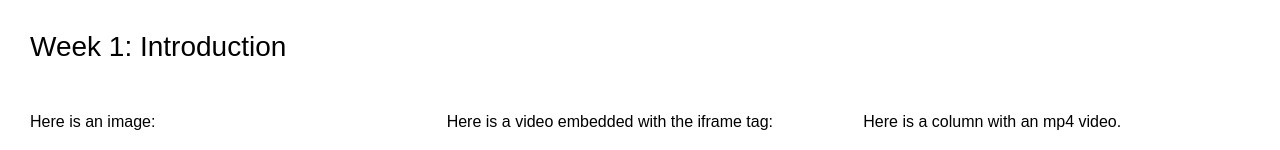
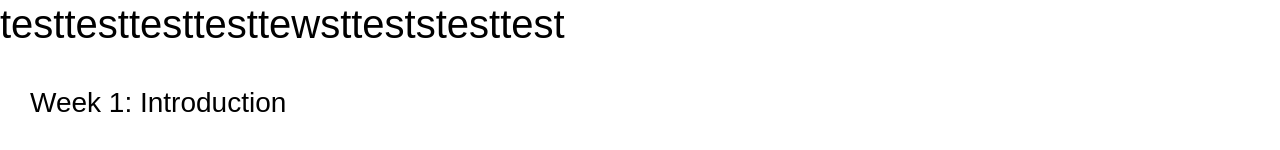
Before and after one commit to Achintya58/PHYS_S-12, a plain HTML site: page index.html in a window 1280 px wide. Shown: the top 150 px of the page. Drawn offline with nearby package versions, Linux system fonts and the light colour scheme.

Commit message:
First Free Edit

```diff
--- a/index.html
+++ b/index.html
@@ -2,6 +2,7 @@
 <html lang="en">
 <head>
   <title>PHYS S-12: Intro to Digital Fabrication </title>
+  <h1>testtesttesttesttewstteststesttest</h1>
   <meta charset="utf-8">
   <meta name="viewport" content="width=device-width, initial-scale=1">
   <script src="https://code.jquery.com/jquery-3.5.1.min.js"></script>
```
